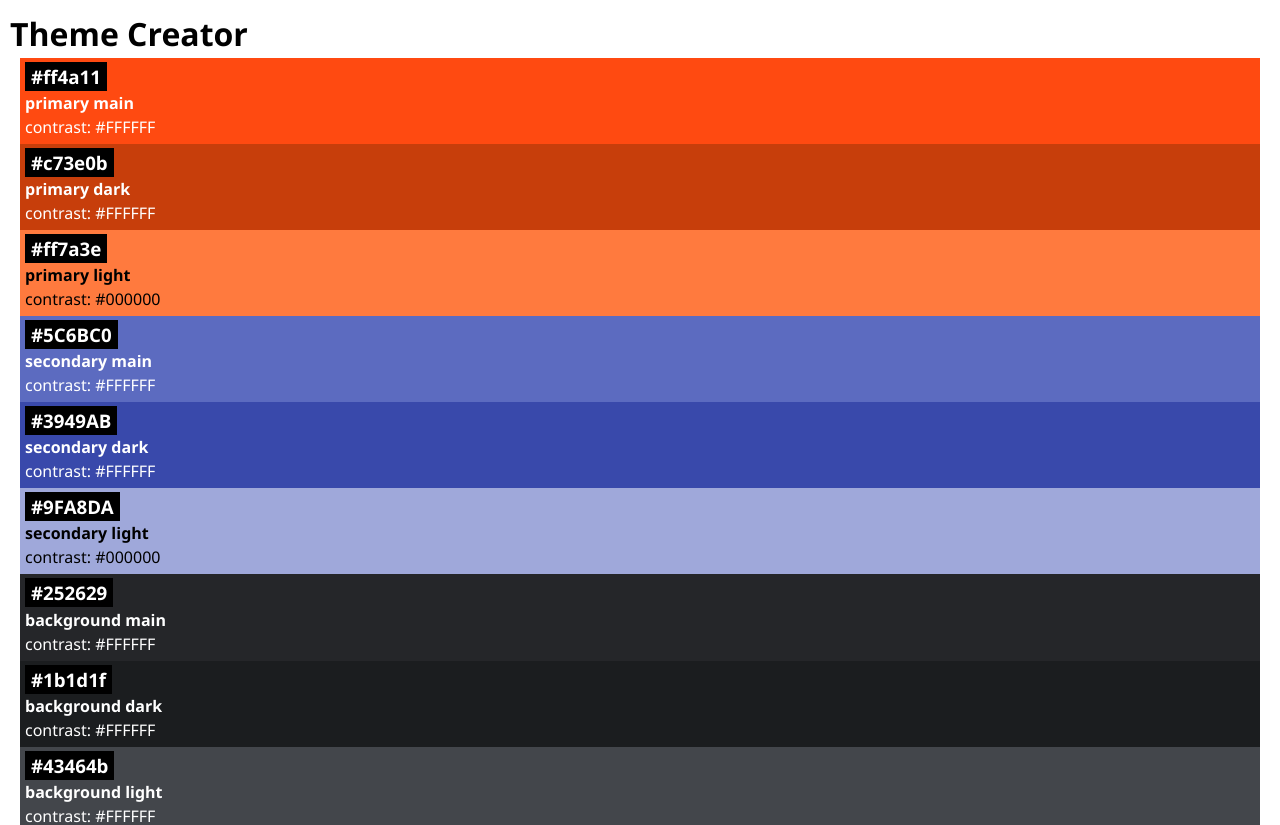
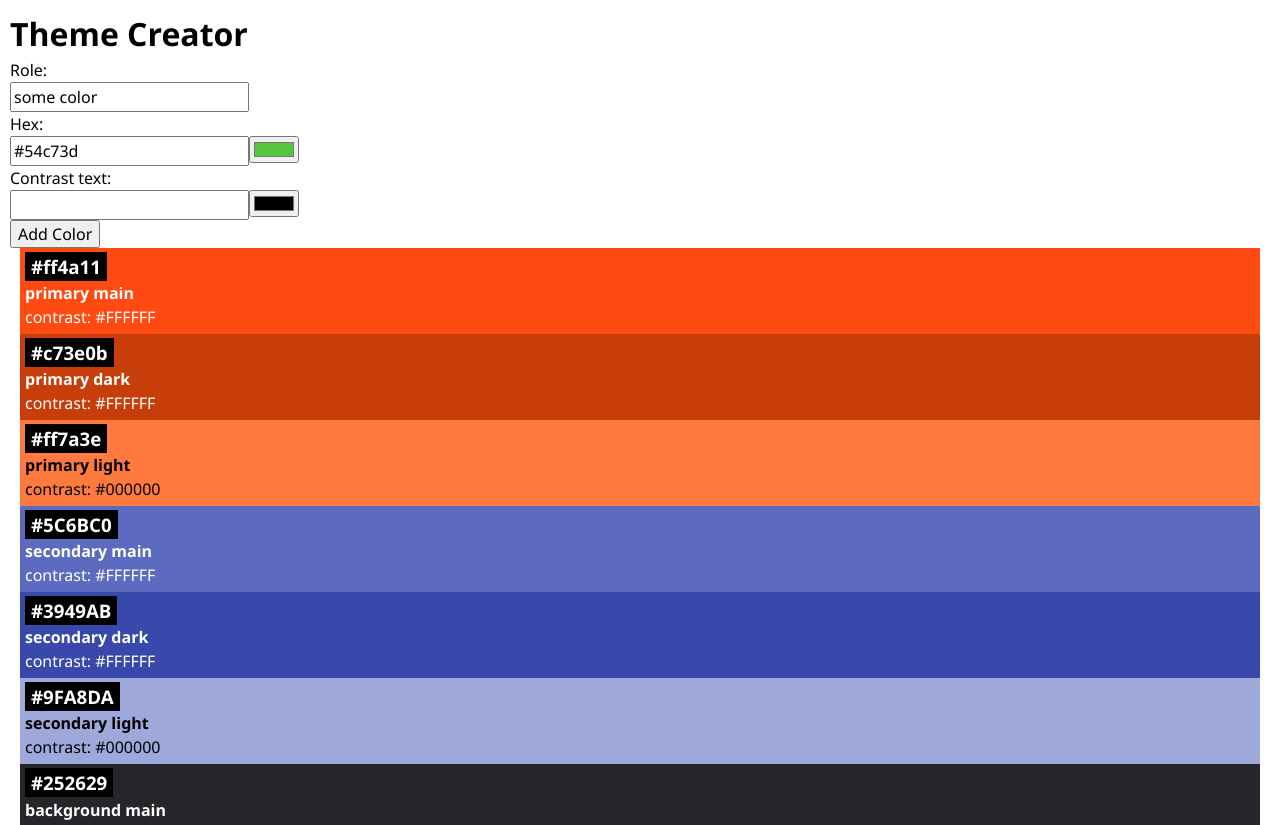
Before and after one commit to levinthiel/color-theme, a React (Vite) app: page / in a window 1280 px wide. Shown: the top 825 px of the page. Built offline with nearby package versions, Linux system fonts and the light colour scheme.

Commit message:
resolved 2nd issue - added inputs and color picker

```diff
--- a/package.json
+++ b/package.json
@@ -14,7 +14,8 @@
     "@octokit/rest": "^20.1.0",
     "dotenv": "^16.4.5",
     "react": "^18.2.0",
-    "react-dom": "^18.2.0"
+    "react-dom": "^18.2.0",
+    "uid": "^2.0.2"
   },
   "devDependencies": {
     "@types/react": "^18.2.66",
--- a/src/App.jsx
+++ b/src/App.jsx
@@ -1,13 +1,31 @@
 import { initialColors } from "./lib/colors";
 import Color from "./Components/Color/Color";
+import ColorForm from "./Components/colorform/colorform";
+import { useState } from "react";
 import "./App.css";
+import { uid } from 'uid';
 
 function App() {
+
+  const [newColors, setnewColors]= useState(initialColors)
+
+  function handleAddColor(event){
+    event.preventDefault();
+    const formData = new FormData(event.target);
+    const data = Object.fromEntries(formData);
+    setnewColors([{id: uid(), ...data}, ...initialColors])
+    console.log(data)
+    console.log(newColors)
+    event.target.reset();
+  }
+
+
   return (
     <>
       <h1>Theme Creator</h1>
 
-      {initialColors.map((color) => {
+      < ColorForm onSubmit={handleAddColor} />
+      {newColors.map((color) => {
         return <Color key={color.id} color={color} />;
       })}
     </>
--- /dev/null
+++ b/src/Components/colorInput/colorinput.jsx
@@ -0,0 +1,15 @@
+import { useState } from "react"
+
+export default function Colorinput({id,defaultValue}) {
+    const [inputValue, setInputValue] = useState(defaultValue);
+
+    function handleInputValue(event) {
+        setInputValue(event.target.value);
+    }
+    return (
+        <>
+            <input type="text" id={id} name="hex" value={inputValue} onChange={handleInputValue}/>
+            <input type="color" value={inputValue} onChange={handleInputValue}/>
+        </>
+    )
+}
--- /dev/null
+++ b/src/Components/colorform/colorform.jsx
@@ -0,0 +1,18 @@
+import "./colorform.css";
+import Colorinput from "../colorInput/colorinput";
+
+export default function ColorForm({onSubmit}){
+
+
+    return (
+        <form onSubmit={onSubmit}>
+            <label htmlFor="role">Role:</label><br/>
+            <input type="text" id="role" name="role" value="some color"/><br/>
+            <label htmlFor="hex">Hex:</label><br/>
+            <Colorinput id="hex" defaultValue="#54c73d"/><br/>
+            <label htmlFor="contrasttext">Contrast text:</label><br/>
+            <Colorinput id="contrasttext" /><br/>
+            <input type="submit" value="Add Color" />
+        </form>
+    );
+}
```
Also changed, not shown: src/Components/colorform/colorform.css (added), 1 other file (tests, documents, lock files or other folders).
